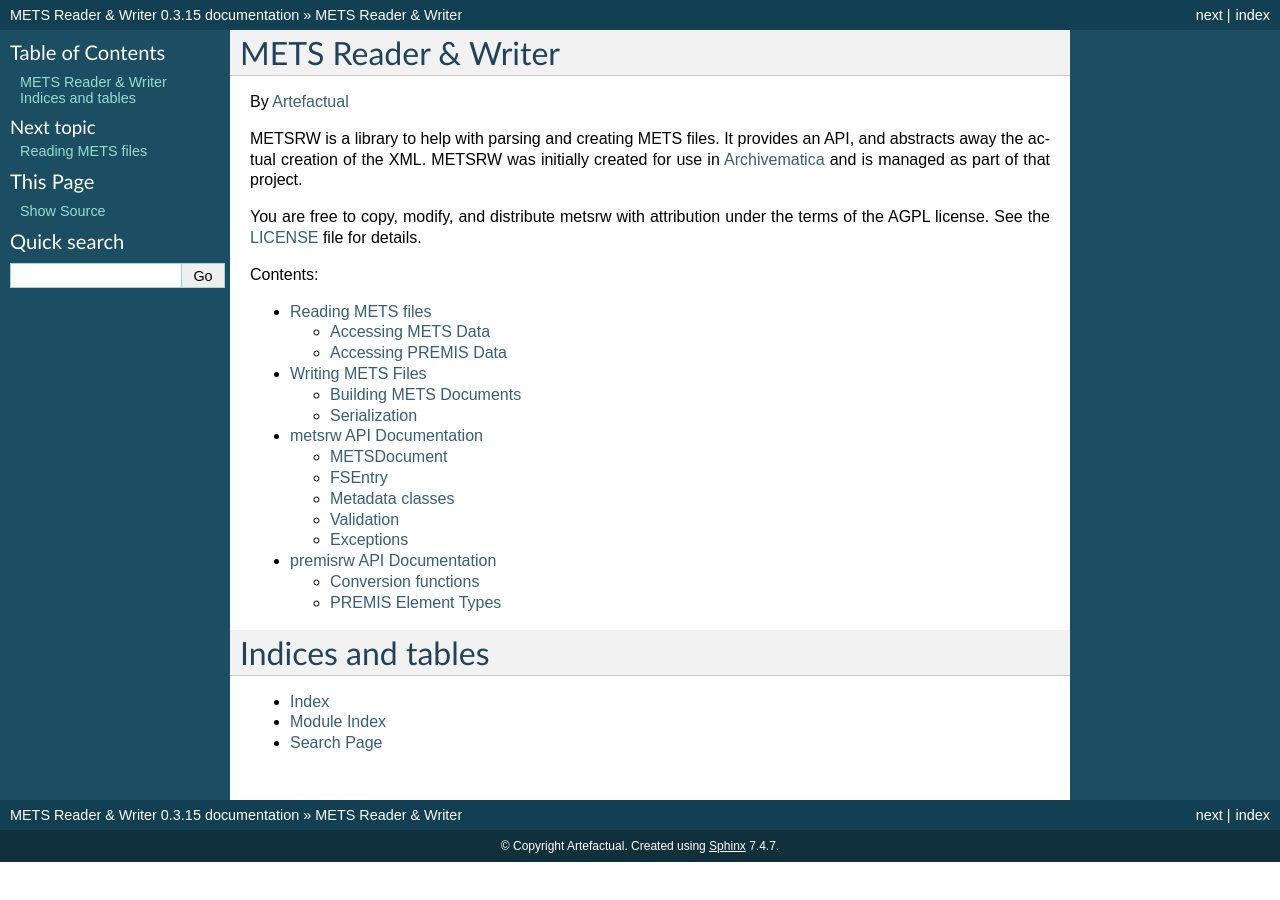
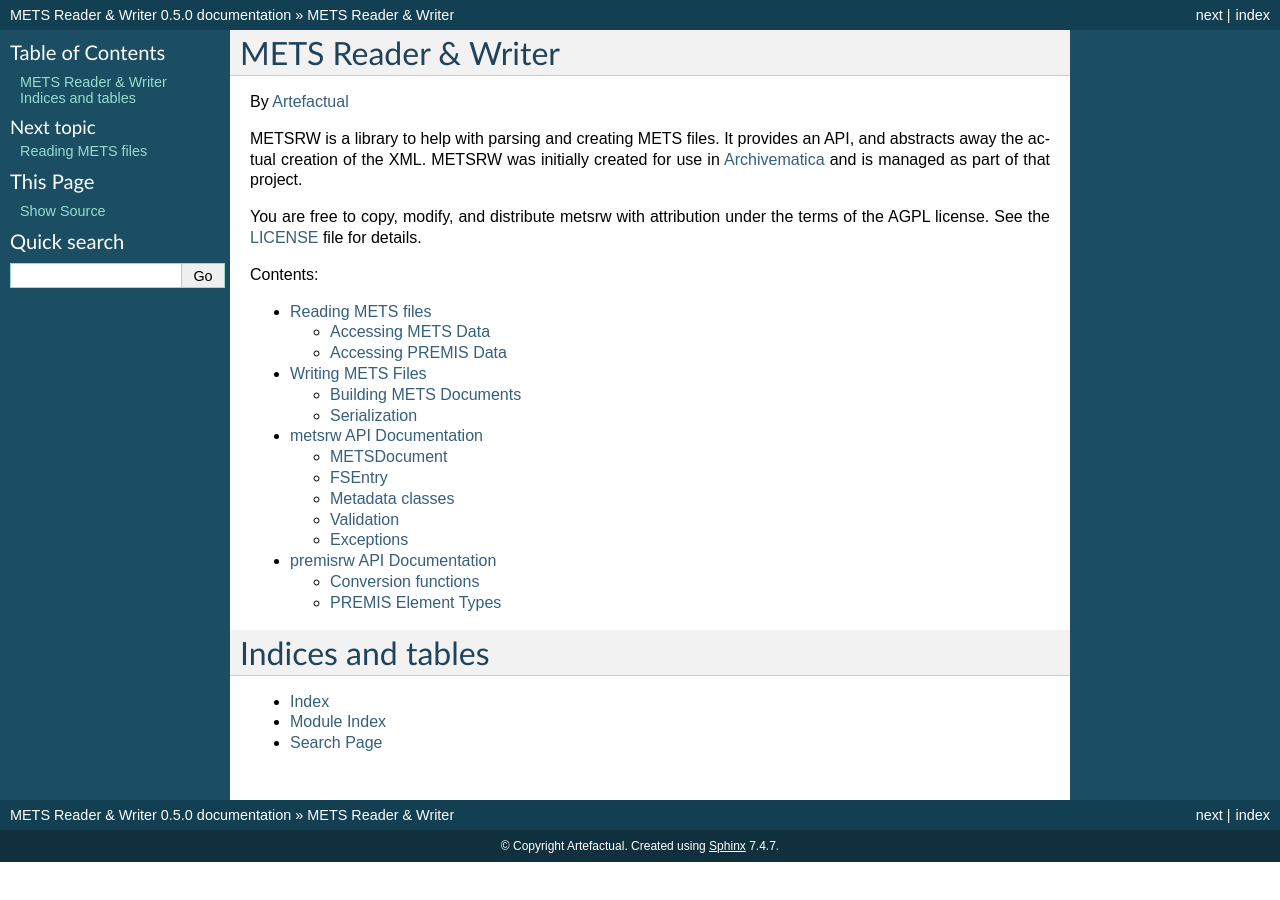
Before and after one commit to artefactual-labs/mets-reader-writer, a Sphinx documentation site: the page built from docs/index.rst, in a window 1280 px wide. Built offline with Sphinx 7.4.7, drawn with Linux system fonts in a browser that asks for light colours.

Commit message:
Upgrade dependencies
* Upgrade Python dependencies
* Upgrade pre-commit dependencies
* Upgrade GitHub workflow dependencies
* Use main package version in docs

```diff
--- a/docs/conf.py
+++ b/docs/conf.py
@@ -17,6 +17,8 @@
 # add these directories to sys.path here. If the directory is relative to the
 # documentation root, use os.path.abspath to make it absolute, like shown here.
 sys.path.insert(0, os.path.abspath(".."))
+
+from metsrw import __version__
 
 # -- General configuration ------------------------------------------------
 
@@ -49,9 +51,9 @@
 # built documents.
 #
 # The short X.Y version.
-version = "0.3.15"
+version = __version__
 # The full version, including alpha/beta/rc tags.
-release = "0.3.15"
+release = version
 
 # The language for content autogenerated by Sphinx. Refer to documentation
 # for a list of supported languages.
--- a/pyproject.toml
+++ b/pyproject.toml
@@ -54,6 +54,7 @@
 
 [project.optional-dependencies]
 dev = [
+  "alabaster==0.7.13",
   "coverage",
   "pip-tools",
   "pytest-cov",
--- a/requirements.txt
+++ b/requirements.txt
@@ -4,5 +4,5 @@
 #
 #    pip-compile --allow-unsafe --output-file=requirements.txt pyproject.toml
 #
-lxml==4.9.3
+lxml==5.1.0
     # via metsrw (pyproject.toml)
```
Also changed, not shown: requirements-dev.txt (+17 -15 lines), .pre-commit-config.yaml, 1 other file.
